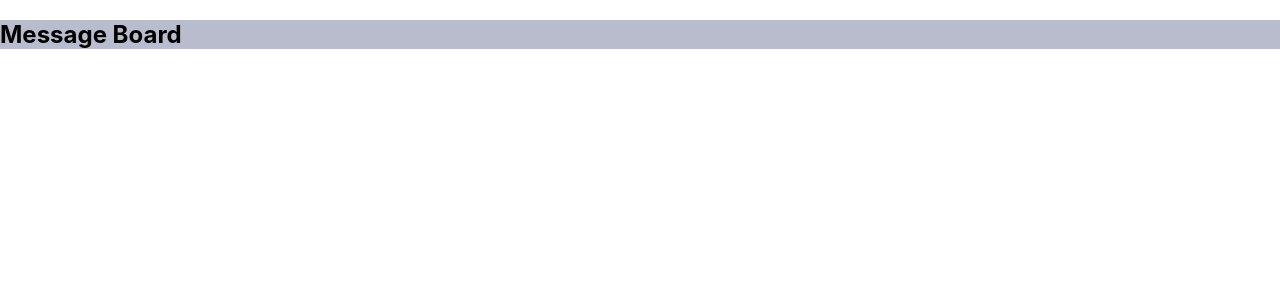
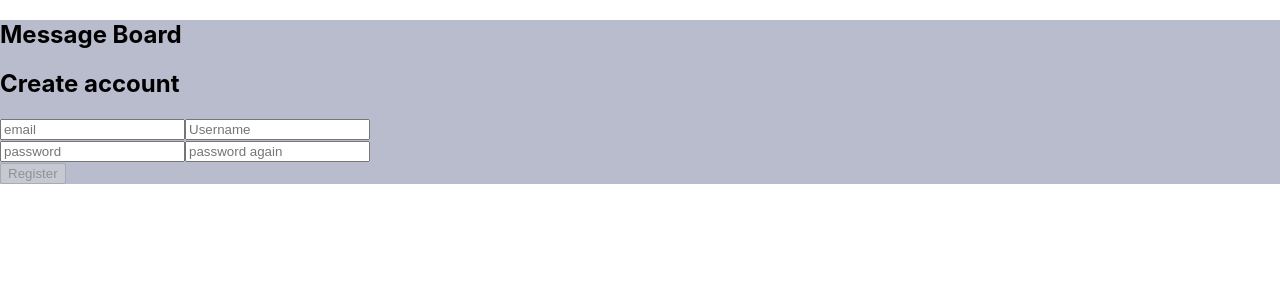
Before and after one commit to hannutt/MsgBoard, a React (Create React App) app in the folder frontend/: page /create in a window 1280 px wide. Before the commit this address had no page. Shown: the top 300 px of the page. Built offline with nearby package versions, Linux system fonts and the light colour scheme.

Commit message:
Create Account feature added.

```diff
--- a/frontend/src/App.js
+++ b/frontend/src/App.js
@@ -4,6 +4,7 @@ import Add from "./pages/Add";
 import "./styleFile.css";
 import Login from "./pages/Login";
 import Search from './pages/Search';
+import CreateAccount from './pages/CreateAccount'
 
 function App() {
   return (
@@ -23,6 +24,7 @@ function App() {
         <Route path='/messages' element={<Messages/>}/>
         <Route path="/Add" element={<Add/>}/>
         <Route path="/search" element={<Search/>}/>
+        <Route path="/create" element={<CreateAccount/>}/>
       </Routes>
       </BrowserRouter>
 
--- /dev/null
+++ b/frontend/src/pages/CreateAccount.js
@@ -0,0 +1,47 @@
+import { useEffect, useState } from "react";
+import axios from "axios";
+const CreateAccount = ()=>{
+    const [username,setusername]=useState('')
+    const [password,setPassword]=useState('')
+    const [verifyPassword,setVerifyPassword]=useState('')
+    const [email,setEmail]=useState('')
+    const [match,setMatch]=useState('')
+    const [btnDisable,setBtnDisable]=useState(true)
+    //reali-aikainen tarkastus, onko password ja verifypassword samat
+    useEffect(()=>{
+        if (password===verifyPassword && password.length>0 && username.length>0 && email.length>0 )
+            {
+                setMatch("password OK")
+                setBtnDisable(false)
+
+            }
+            else{
+                setMatch("")
+
+            }
+            //useeffectille parametrina annettavat muuttujan määritellään tässä.
+    },[password,verifyPassword])
+    const handleRegister = (event) => {
+        event.preventDefault()
+        axios.post("http://localhost:8800/register/",{username,password,email})
+
+    }
+    return(
+        <div>
+            <div>
+            <h2>Create account</h2>
+            </div>
+            <form onSubmit={handleRegister}>
+            <input type="text" placeholder="email" onChange={e=>(setEmail(e.target.value))}></input>
+            <input type="text" placeholder="Username" onChange={e=>setusername(e.target.value)}></input>
+            <br></br>
+            <input type="password" placeholder="password" onChange={e=>setPassword(e.target.value)}></input>
+            <input type="password" placeholder="password again"onChange={e=>setVerifyPassword(e.target.value)}></input>
+            <br></br>
+            <button disabled={btnDisable}>Register</button>
+            </form>
+            <p className="matchCheck">{match}</p>
+        </div>
+    )
+}
+export default CreateAccount;
--- a/frontend/src/pages/Login.js
+++ b/frontend/src/pages/Login.js
@@ -1,6 +1,6 @@
 import axios from "axios";
 import {React,useState} from "react";
-import { useNavigate } from "react-router-dom";
+import { Link, useNavigate } from "react-router-dom";
 import Messages from "./Messages";
 
 
@@ -36,11 +36,11 @@ const Login = ()=>{
 
             <input type="text" name="user" placeholder="username" onChange={e=>setUserName(e.target.value)}></input>
             <input type="password" name="psw" placeholder="password" onChange={e=>setPsw(e.target.value)}></input>
-            {console.log(userName)}
             <br></br>
             <button>Login</button>
             </form>
-            <button>Create account</button>
+            <button>
+                <Link to="/create">Create account</Link></button>
         </div>
     )
 }
--- a/frontend/src/pages/Messages.js
+++ b/frontend/src/pages/Messages.js
@@ -12,6 +12,7 @@ const Messages = (props)=>{
     //tähän statemuuttuja listaan talletetaan kannasta haettu data
     const [messages,setMessages]=useState([])
     const [hoverOff,setHoverOff] = useState('message')
+     const [isChecked, setIsChecked] = useState(false)
 
 
     useEffect(()=>{
@@ -61,7 +62,9 @@ const Messages = (props)=>{
             console.log(err)
 
         }
+
     }
+
     return(
 
         <div>
--- a/frontend/src/styleFile.css
+++ b/frontend/src/styleFile.css
@@ -92,3 +92,7 @@
     margin: auto;
     width: 50%;
 }
+
+.matchCheck {
+    color: green;
+}
```
Also changed, not shown: 2 other files (tests, documents, lock files or other folders).
